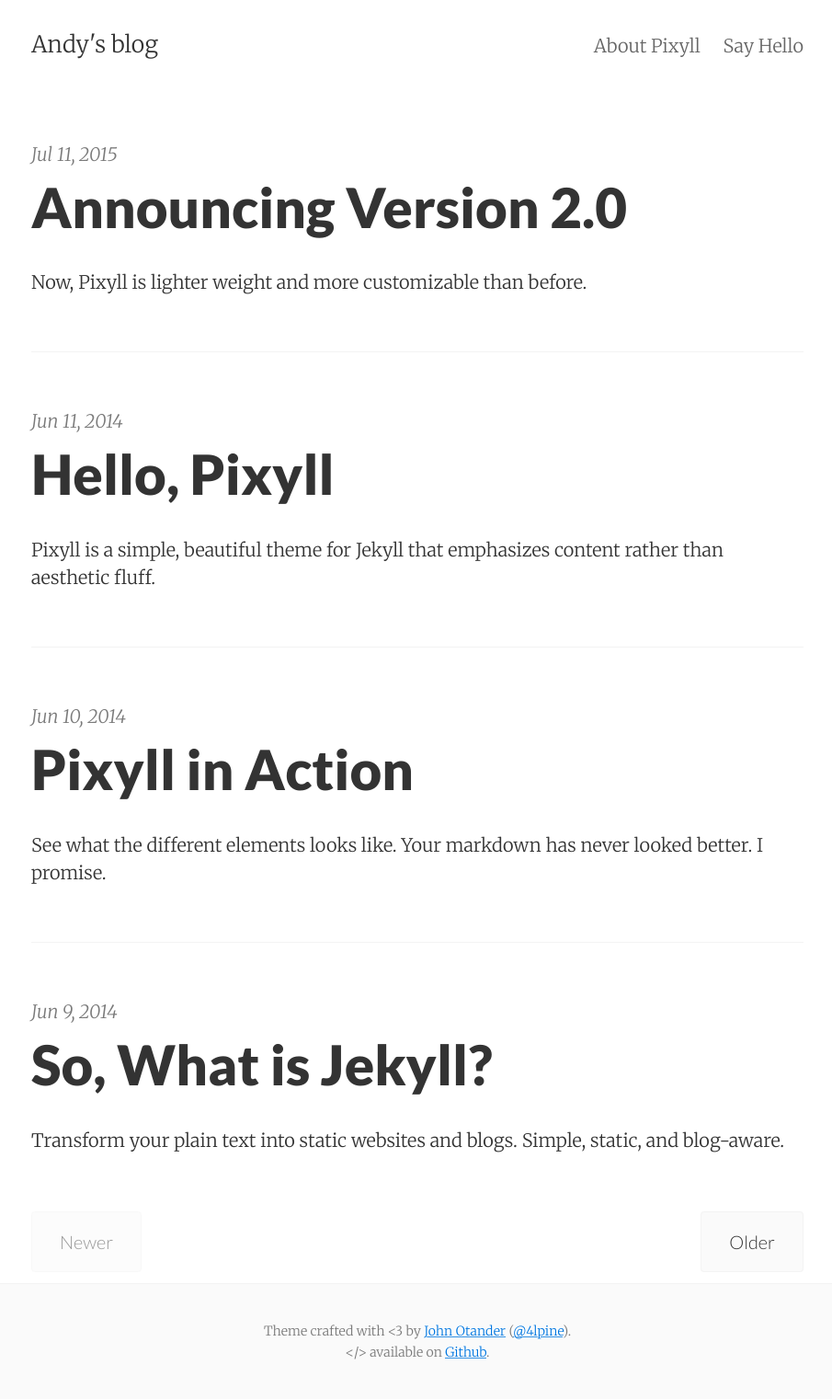
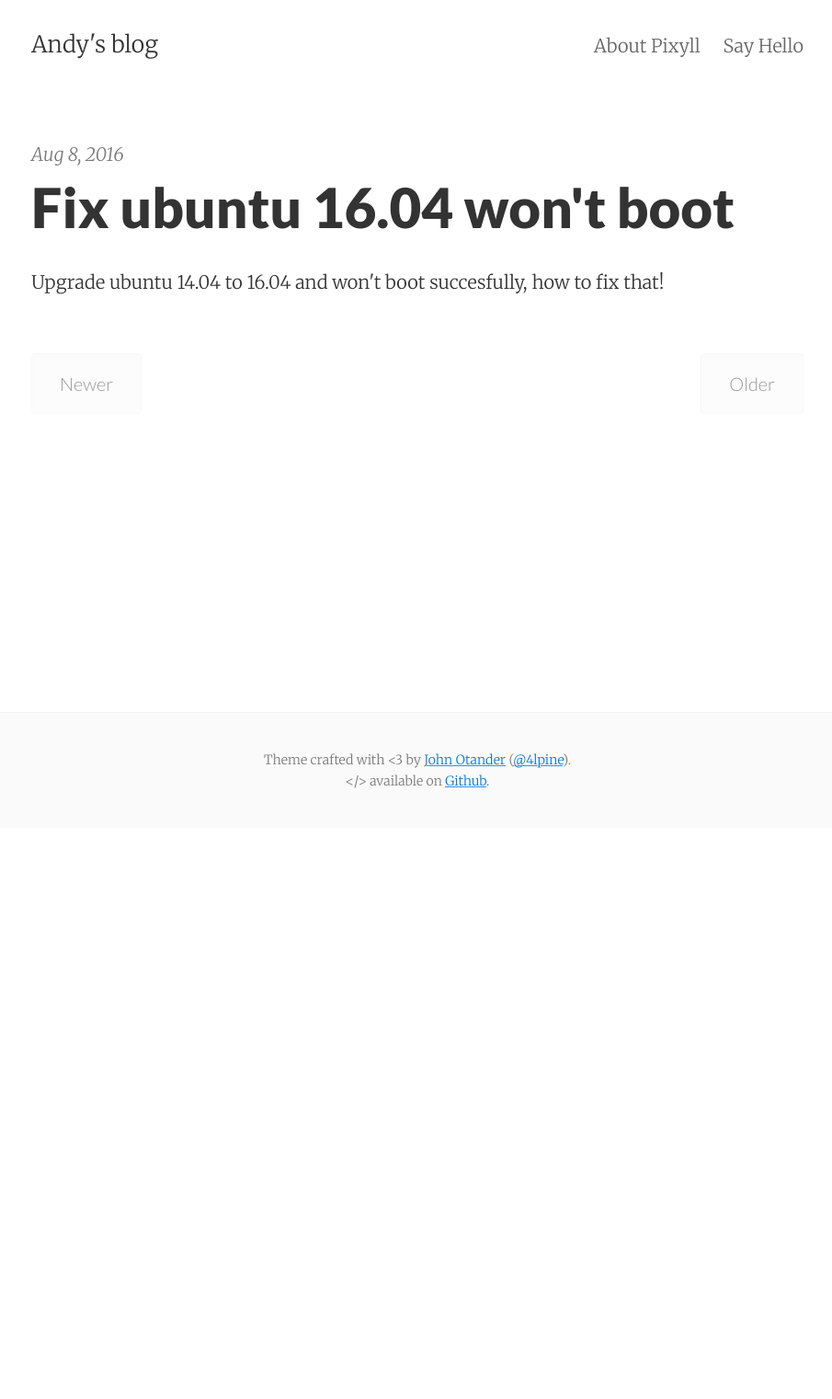
Before and after one commit to xzdandy/xzdandy.github, a Jekyll site: the page built from index.html, in a window 1280 px wide. Shown: the whole page at 92% size, without its empty margins (186-1091 px from the left). Built offline with Jekyll 4.4.1, drawn with Linux system fonts in a browser that asks for light colours; the list of posts is cut into pages by our own code; after the commit the page ends 900 px from its top, so only the background shows below that.

Commit message:
first blog ogoing

```diff
--- a/_posts/2014-06-09-so-what-is-jekyll.md
+++ /dev/null
@@ -1,17 +0,0 @@
----
-layout:     post
-title:      So, What is Jekyll?
-date:       2014-06-09 12:32:18
-summary:    Transform your plain text into static websites and blogs. Simple, static, and blog-aware.
-categories: jekyll pixyll
----
-
-Jekyll is a tool for transforming your plain text into static websites and
-blogs. It is simple, static, and blog-aware. Jekyll uses the
-[Liquid](http://docs.shopify.com/themes/liquid-basics) templating
-language and has builtin [Markdown](http://daringfireball.net/projects/markdown/)
-and [Textile](http://en.wikipedia.org/wiki/Textile_(markup_language)) support.
-
-It also ties in nicely to [Github Pages](https://pages.github.com/).
-
-Learn more about Jekyll on their [website](http://jekyllrb.com/).
--- a/_posts/2014-06-11-welcome-to-pixyll.markdown
+++ /dev/null
@@ -1,26 +0,0 @@
----
-layout:     post
-title:      Hello, Pixyll
-date:       2014-06-11 15:31:19
-summary:    Pixyll is a simple, beautiful theme for Jekyll that emphasizes content rather than aesthetic fluff.
-categories: jekyll pixyll
----
-
-Hello.
-
-Pixyll is a simple, beautiful theme for Jekyll that emphasizes content rather than aesthetic fluff. It's mobile _first_, fluidly responsive, and delightfully lightweight.
-
-It's pretty minimal, but leverages large type and drastic contrast to make a statement, on all devices.
-
-<blockquote>
-  <p>
-    Perfection is achieved, not when there is nothing more to add, but when there is nothing left to take away.
-  </p>
-  <footer><cite title="Antoine de Saint-Exupéry">Antoine de Saint-Exupéry</cite></footer>
-</blockquote>
-
-## Where is it?
-
-Checkout the [Github repository](https://github.com/johnotander/pixyll) to download it, request a feature, or report a bug.
-
-It's free, and open source ([MIT](http://opensource.org/licenses/MIT)).
--- a/_posts/2015-07-11-announcing-pixyll-version-2.md
+++ /dev/null
@@ -1,16 +0,0 @@
----
-layout:     post
-title:      Announcing Version 2.0
-date:       2015-07-11
-summary:    Now, Pixyll is lighter weight and more customizable than before.
-categories: jekyll pixyll
----
-
-In an effort to make Pixyll easier to customize and more aesthetically pleasing, we've release version `2.0`.
-
-Pixyll now features:
-
-* Line anchors in code blocks and new syntax highlighting
-* A customizable variables file
-* Modular, and lighter weight CSS
-* No more `max-width` media queries
--- a/_posts/2014-06-10-see-pixyll-in-action.md
+++ b/_posts/2016-08-08-fix-ubuntu-16.04-won't-boot.md
@@ -1,9 +1,9 @@
 ---
 layout:     post
-title:      Pixyll in Action
-date:       2014-06-10 12:31:19
-summary:    See what the different elements looks like. Your markdown has never looked better. I promise.
-categories: jekyll pixyll
+title:      Fix ubuntu 16.04 won't boot
+date:       2016-08-08 15:04:00
+summary:    Upgrade ubuntu 14.04 to 16.04 and won't boot succesfully, how to fix that!
+categories: ubuntu
 ---
 
 There is a significant amount of subtle, yet precisely calibrated, styling to ensure
```
Also changed, not shown: _posts/2014-06-08-pixyll-has-pagination.md (deleted, +0 -9 lines), 1 other file.
